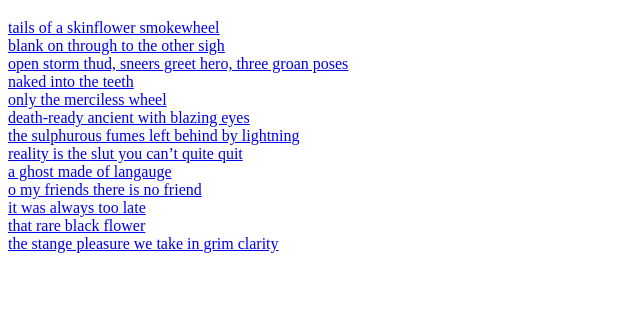
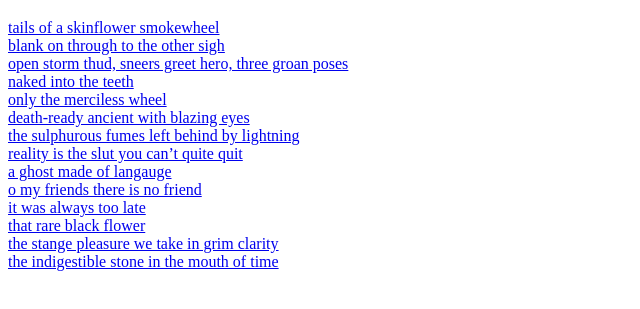
Before and after one commit to fil0s0fi/green_river, a plain HTML site: page index.html in a window 1280 px wide. Shown: the part 61-370 px from the top of the page, without its empty margins (0-640 px from the left). Drawn offline with Linux system fonts and the light colour scheme.

Commit message:
Update index.html

```diff
--- a/index.html
+++ b/index.html
@@ -14,4 +14,9 @@
     <a href="kleiss.pdf">it was always too late</a><br>
     <a href="virus.pdf">that rare black flower</a><br>
     <a href="kleiss_summary.pdf">the stange pleasure we take in grim clarity</a><br>
+    <a href="fry1.pdf">the indigestible stone in the mouth of time</a><br>
+
+
+
+
 </html>
```
